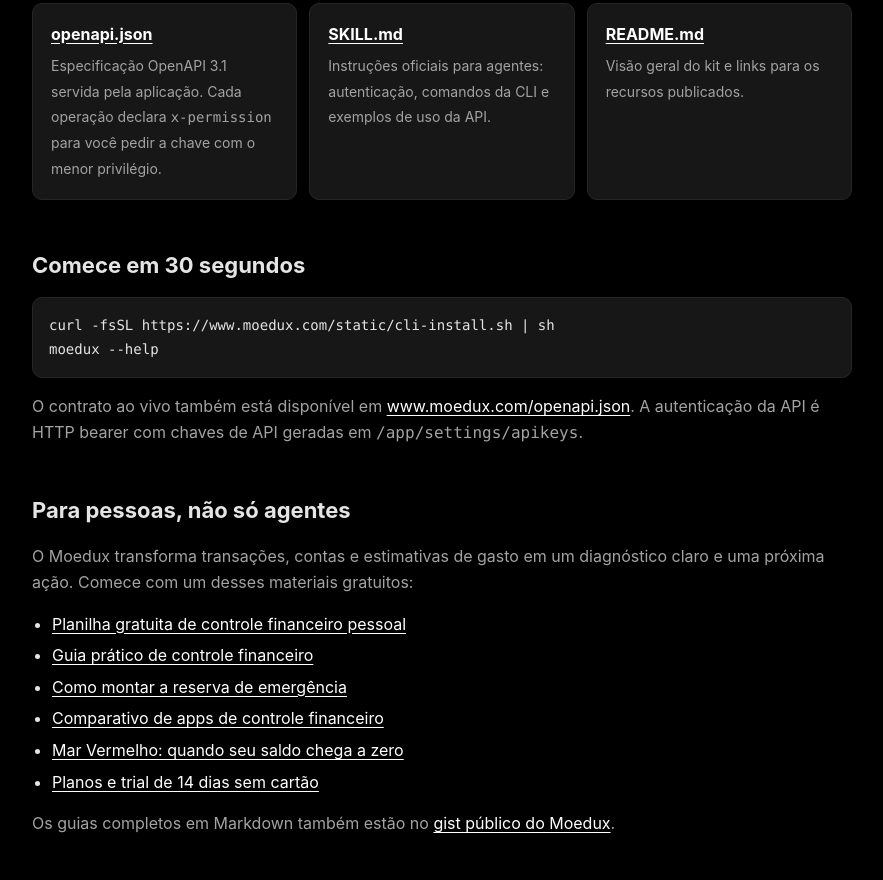
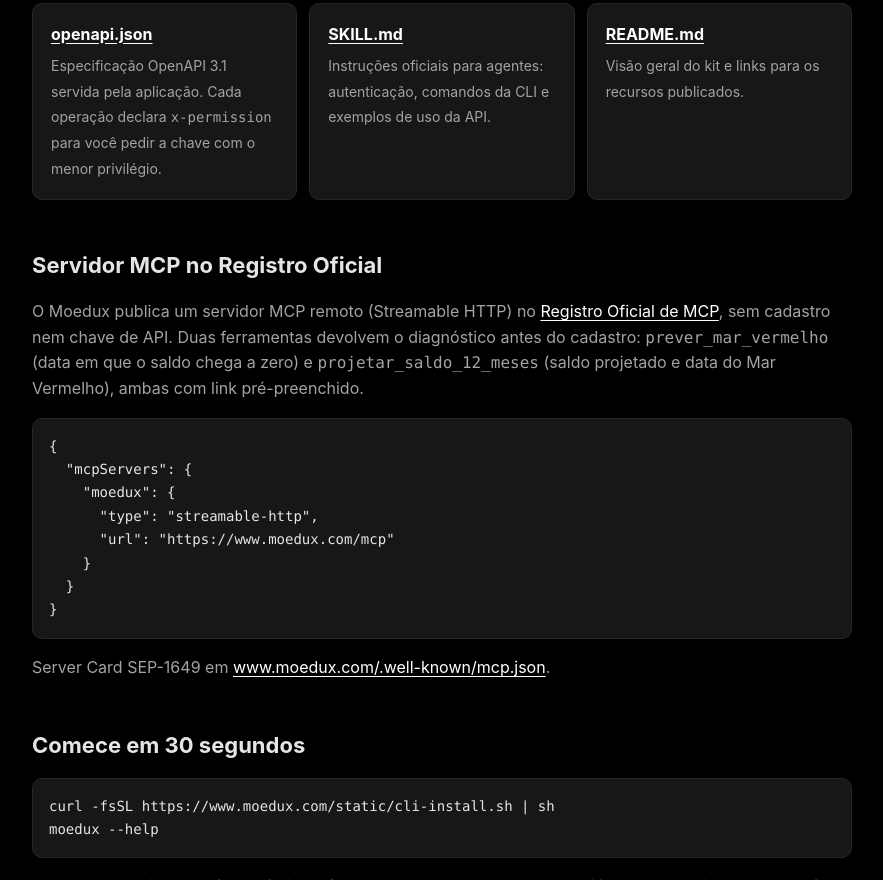
Before and after one commit to jhonnysabino/moedux-agent-tools, a plain HTML site: page index.html in a window 1280 px wide. Shown: the part 449-1329 px from the top of the page, without its empty margins (198-1081 px from the left). Drawn offline with Linux system fonts and the light colour scheme.

Commit message:
docs(leads): seção MCP no index do Pages - Leads Ch13 New

```diff
--- a/index.html
+++ b/index.html
@@ -54,6 +54,18 @@
       <div class="card"><strong><a href="./README.md">README.md</a></strong><span>Visão geral do kit e links para os recursos publicados.</span></div>
     </div>
 
+    <h2>Servidor MCP no Registro Oficial</h2>
+    <p>O Moedux publica um servidor MCP remoto (Streamable HTTP) no <a href="https://registry.modelcontextprotocol.io/v0.1/servers/io.github.jhonnysabino%2Fmoedux/versions/1.0.0">Registro Oficial de MCP</a>, sem cadastro nem chave de API. Duas ferramentas devolvem o diagnóstico antes do cadastro: <code>prever_mar_vermelho</code> (data em que o saldo chega a zero) e <code>projetar_saldo_12_meses</code> (saldo projetado e data do Mar Vermelho), ambas com link pré-preenchido.</p>
+    <pre><code>{
+  "mcpServers": {
+    "moedux": {
+      "type": "streamable-http",
+      "url": "https://www.moedux.com/mcp"
+    }
+  }
+}</code></pre>
+    <p>Server Card SEP-1649 em <a href="https://www.moedux.com/.well-known/mcp.json?utm_source=github&amp;utm_medium=pages&amp;utm_campaign=agent-tools">www.moedux.com/.well-known/mcp.json</a>.</p>
+
     <h2>Comece em 30 segundos</h2>
     <pre><code>curl -fsSL https://www.moedux.com/static/cli-install.sh | sh
 moedux --help</code></pre>
```
